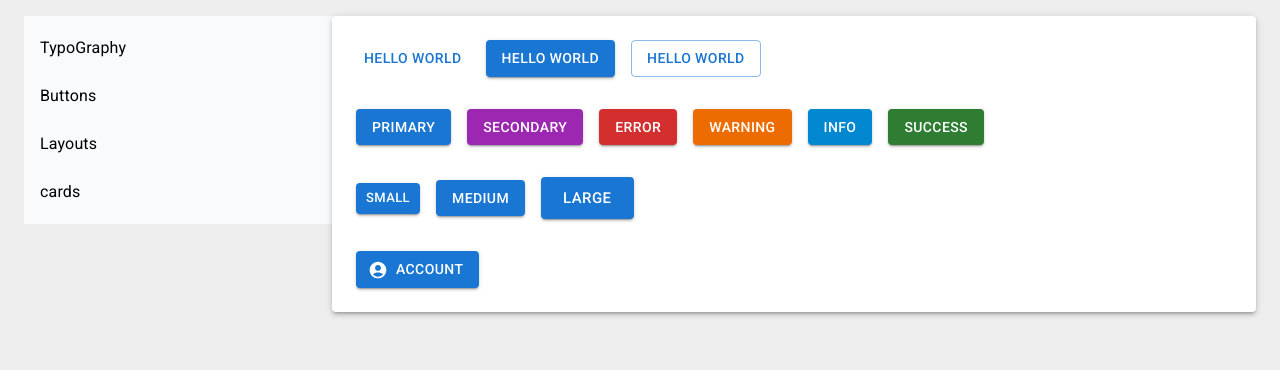
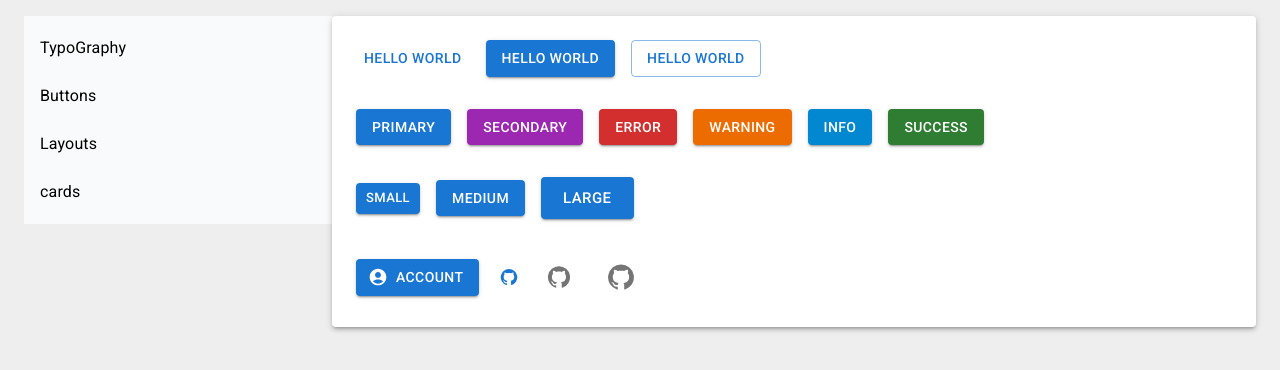
Before and after one commit to kan0305/react-material-ui, a React (Create React App) app: page /buttons in a window 1280 px wide. Shown: the top 370 px of the page. Built offline with nearby package versions, Linux system fonts and the light colour scheme.

Commit message:
React Material UI Tutorial - 4 - Button

```diff
--- a/src/pages/MuiButton.jsx
+++ b/src/pages/MuiButton.jsx
@@ -1,12 +1,13 @@
-import { Stack, Button } from "@mui/material";
-import AccountCircleIcon from '@mui/icons-material/AccountCircle';
+import { Stack, Button, IconButton } from "@mui/material";
+import AccountCircleIcon from "@mui/icons-material/AccountCircle";
+import GitHubIcon from '@mui/icons-material/GitHub';
 import React from "react";
 
 export const MuiButton = () => {
     return (
         <Stack spacing={4}>
             <Stack spacing={2} direction="row" alignItems="center">
-                <Button variant="text">Hello World</Button>
+                <Button variant="text" onClick={() => alert("Hello World")}>Hello World</Button>
                 <Button variant="contained">Hello World</Button>
                 <Button variant="outlined">Hello World</Button>
             </Stack>
@@ -48,6 +49,15 @@ export const MuiButton = () => {
                 <Button variant="contained" startIcon={<AccountCircleIcon />}>
                     Account
                 </Button>
+                <IconButton aria-label="github" size="small" color="primary">
+                    <GitHubIcon fontSize="inherit" />
+                </IconButton>
+                <IconButton aria-label="github" size="medium" color="#000">
+                    <GitHubIcon fontSize="inherit" />
+                </IconButton>
+                <IconButton aria-label="github" size="large" color="#000">
+                    <GitHubIcon fontSize="inherit" />
+                </IconButton>
             </Stack>
         </Stack>
     );
```
